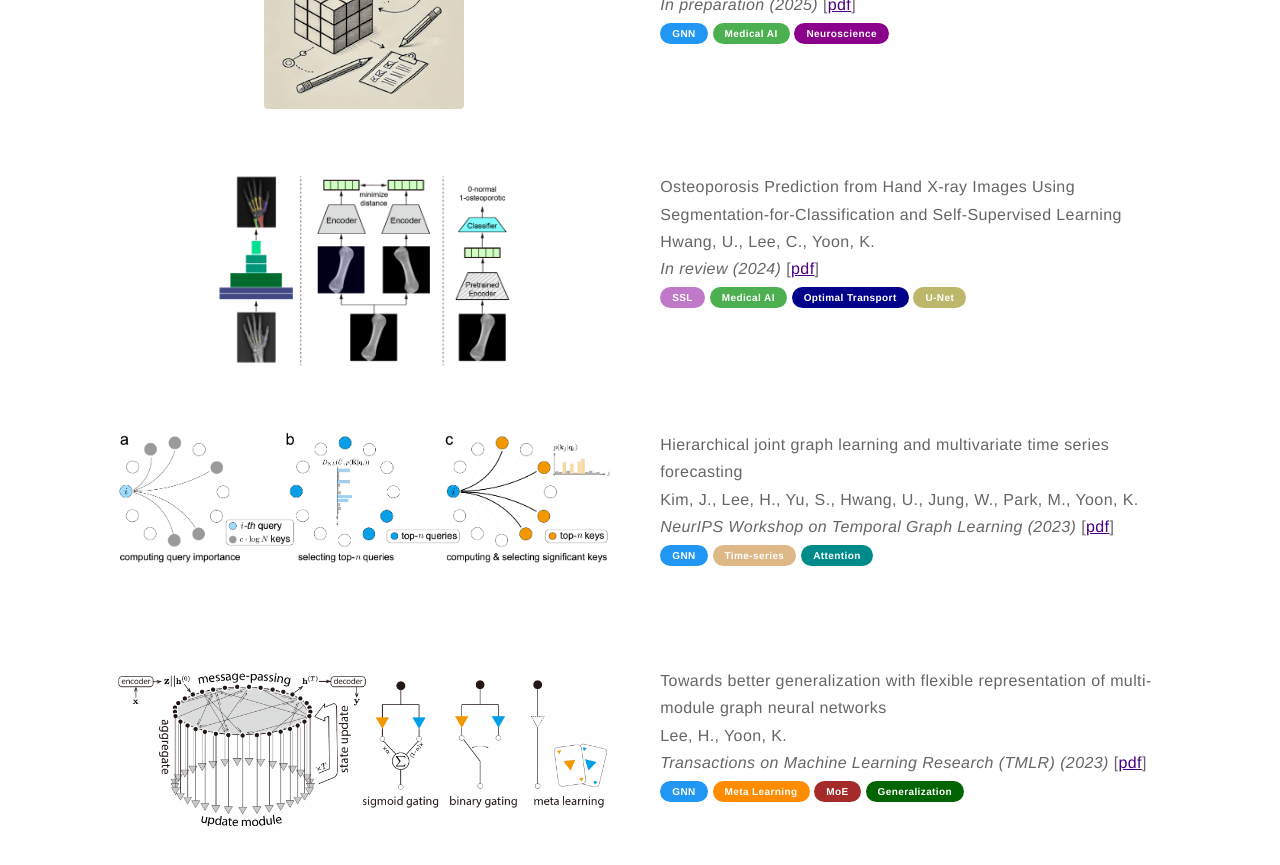
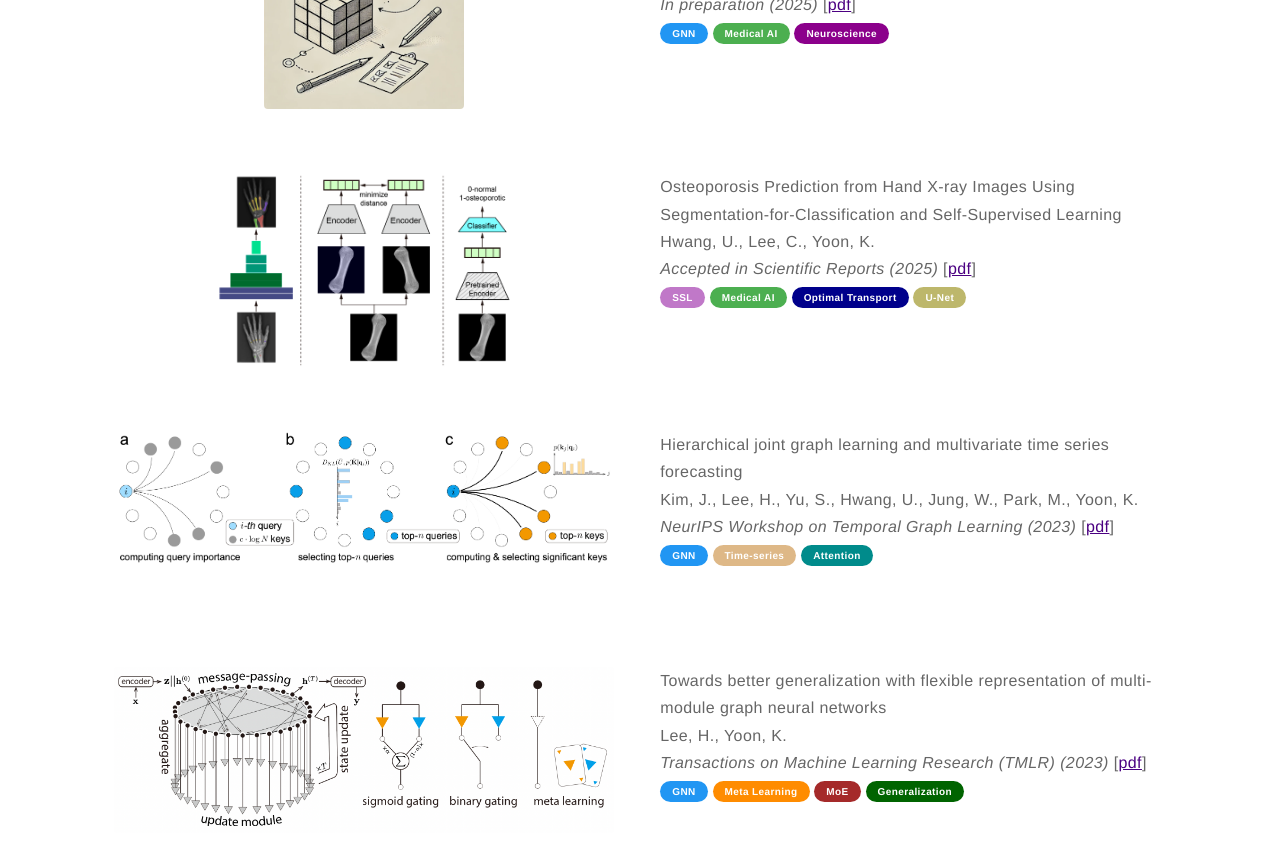
Before and after one commit to kijungyoon/kijungyoon.github.io, a Jekyll site: the page built from papers.md, in a window 1280 px wide and 900 px high, scrolled down 901 px. Shown: the top 865 px of the window. Built offline with Jekyll 4.4.1, drawn with Linux system fonts in a browser that asks for light colours.

Commit message:
Update papers.md

```diff
--- a/papers.md
+++ b/papers.md
@@ -48,7 +48,7 @@ layout: page
     <div class="toright">
     <p><b>Osteoporosis Prediction from Hand X-ray Images Using Segmentation-for-Classification and Self-Supervised Learning</b><br>
     Hwang, U., Lee, C., Yoon, K.<br>
-    <i>In review (2024)</i>
+    <i>Accepted in Scientific Reports (2025)</i>
     [<a href="https://arxiv.org/pdf/2412.05345">pdf</a>]<br>
     <span class="pill-label pill-purple">SSL</span>
     <span class="pill-label pill-green">Medical AI</span>
```
